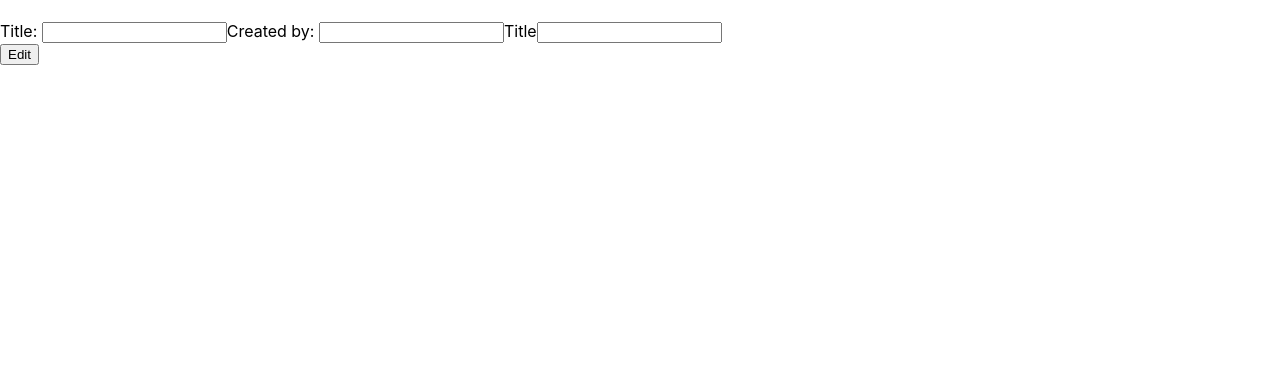
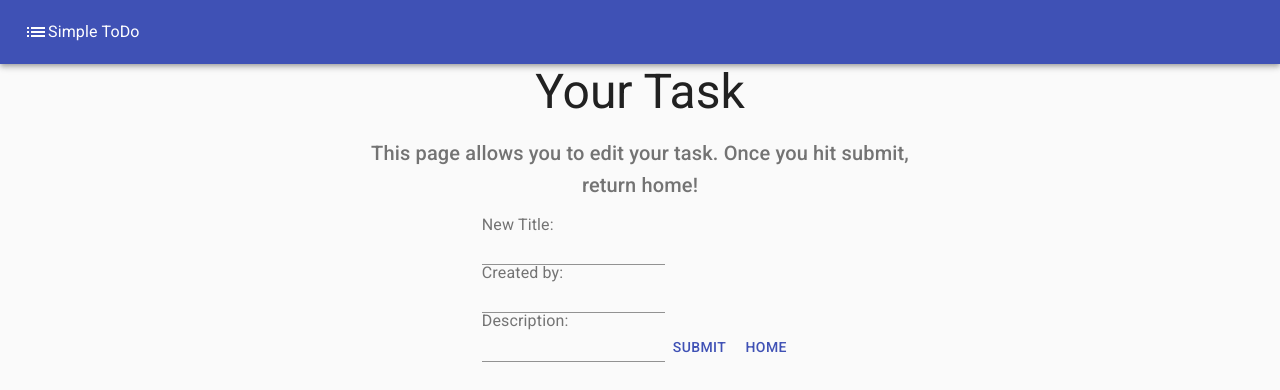
Before and after one commit to AJMerr/Simple-ToDo, a React (Create React App) app in the folder client/: page /task/edit/1 in a window 1280 px wide. Shown: the top 390 px of the page. Built offline with nearby package versions, Linux system fonts and the light colour scheme; no server answers.

Commit message:
Created basic styling for editing a task.

```diff
--- a/client/src/components/EditTask.jsx
+++ b/client/src/components/EditTask.jsx
@@ -1,6 +1,10 @@
 import React, { useEffect, useState } from 'react';
 import axios from 'axios';
 import { useParams } from "react-router-dom"
+import { Typography, AppBar, CssBaseline, Grid, Toolbar, Container, Button, InputLabel } from "@material-ui/core"
+import ListIcon from '@material-ui/icons/List';
+import Input from '@material-ui/core/Input';
+import { Link as RouterLink } from "react-router-dom"
 
 function EditTask (props) {
     //Setting state
@@ -49,44 +53,61 @@ function EditTask (props) {
     }
 
     return(
+        <>
+        <CssBaseline />
+        <AppBar position="relative">
+          <Toolbar>
+            <ListIcon  />
+            <Typography>Simple ToDo</Typography>
+          </Toolbar>
+        </AppBar>
+        <main>
             <div>
-            <h1>
-                {singleTask.title}
-            </h1>
+                <Container maxWidth="sm">
+                    <Typography variant="h3" align="center" color="textPrimary" gutterBottom>Your Task</Typography>
+                    <Typography variant="h6" align="center" color="textSecondary" paragraph>
+                    This page allows you to edit your task. Once you hit submit, return home!
+                    </Typography>
+                </Container>
+            </div>
+            <div>
+                <Container maxWidth="md">
                 <form>
-                <label>Title: </label>
-                <input
-                tpye="text"
-                id="tite"
-                name="title"
+                    <Grid container spacing={4} justifyContent="center">
+                        <Grid item>
+                            <InputLabel>New Title: </InputLabel>
+                            <Input
+                             type="text"
+                            id="title"
                             value={singleTask.title}
                             onChange={changeHandler}
+                            name="title"
                             />
-
-                <label>Created by: </label>
-                <input
-                tpye="text"
+                            <InputLabel>Created by: </InputLabel>
+                            <Input
+                            type="text"
                             id="created_by"
-                name="created_by"
                             value={singleTask.created_by}
                             onChange={changeHandler}
+                            name="created_by"
                             />
-
-                <label>Title</label>
-                <input
-                tpye="text"
+                            <InputLabel>Description: </InputLabel>
+                            <Input
+                            type="text"
                             id="description"
-                name="description"
                             value={singleTask.description}
                             onChange={changeHandler}
+                            name="description"
                             />
+                            <Button color="primary" onClick={editTask}>Submit</Button>
+                            <Button color="primary" component={RouterLink} to="/">Home</Button>
+                        </Grid>
+                    </Grid>
                 </form>
-            <button
-            type="submit"
-            onClick={editTask}>
-                Edit
-            </button>
+                </Container>
             </div>
+        </main>
+        </>
     )
 }
 
```
Lines whose indentation alone changed are shown as unchanged.
